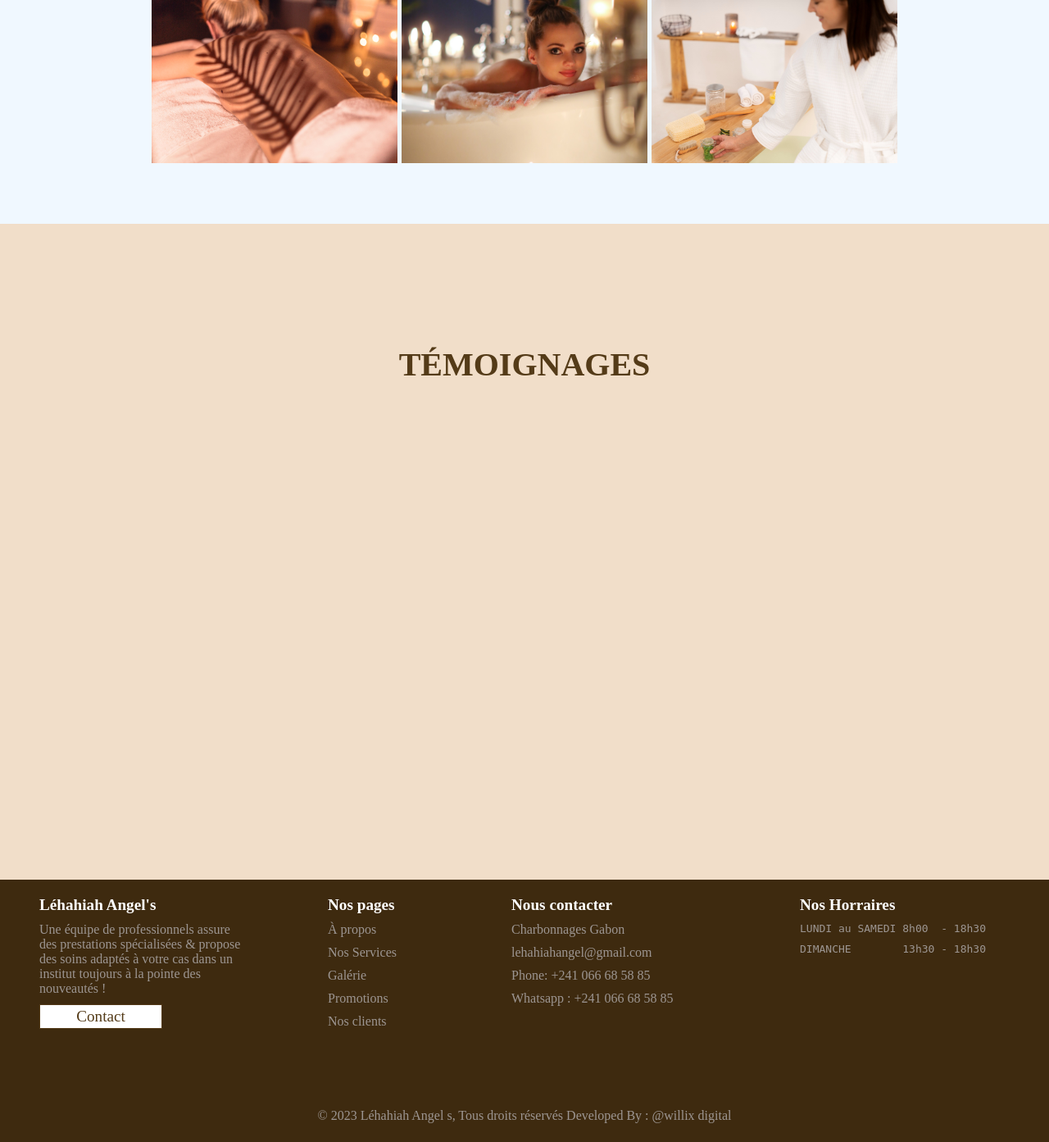
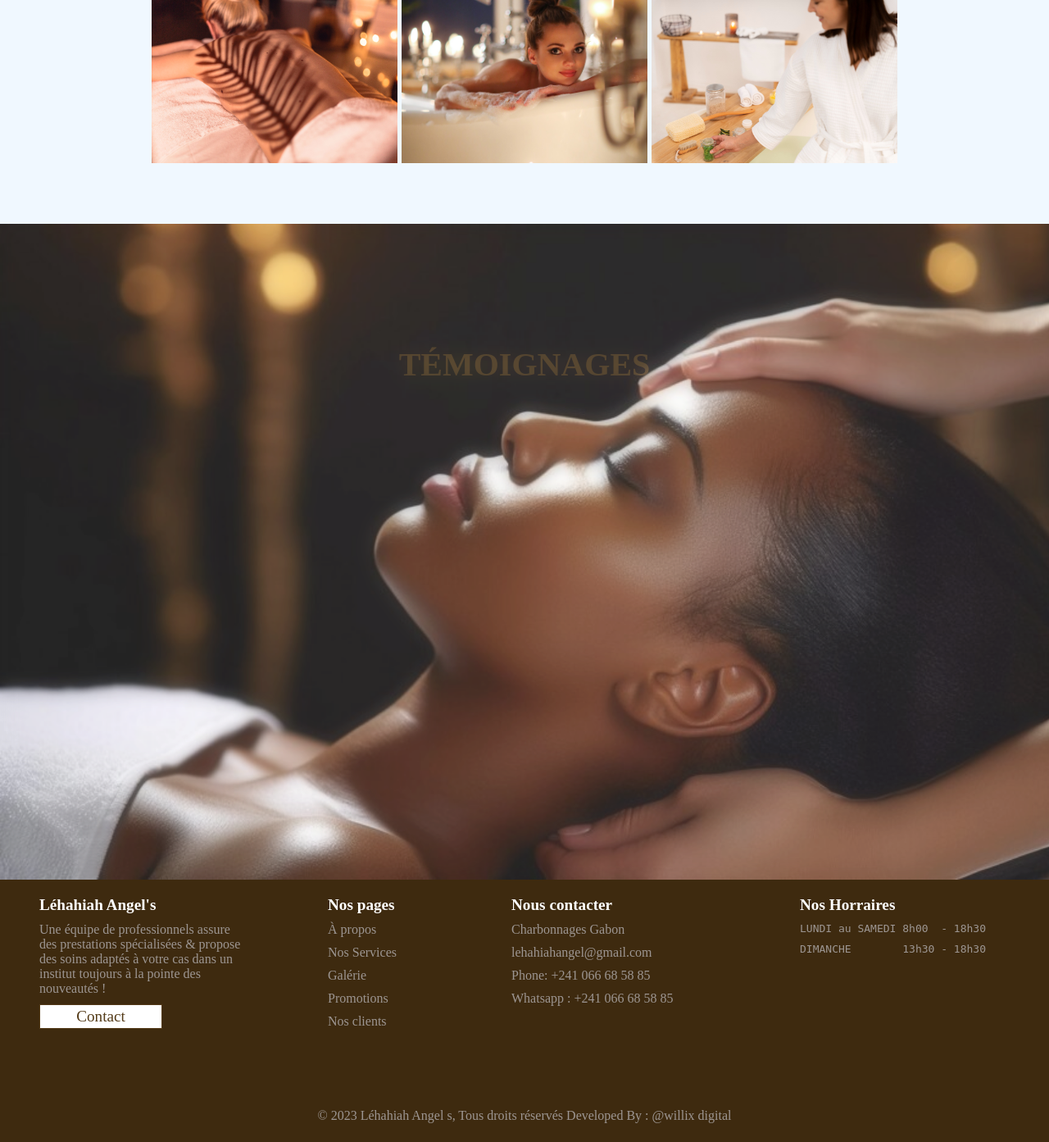
Before and after one commit to A-ArthurKing/A-ArthurKing.github.io, a PHP site: page / in a window 1280 px wide. Shown: the part 2937-4330 px from the top of the page at 82% size. Run offline with PHP 8.4, Linux system fonts and the light colour scheme; some libraries are stand-ins or nearby versions; some web fonts are replaced.

Commit message:
Dépot 33 avec résolutions de quelques bug

```diff
--- a/css/Style.css
+++ b/css/Style.css
@@ -760,6 +760,24 @@
     flex-wrap: wrap;
     justify-content: center;
     align-items: center;
+    background-image: url(../images/a-large.jpg);
+    background-attachment: fixed;
+    background-repeat: no-repeat;
+    background-size: cover;
+    backdrop-filter: blur(0px);
+    position: relative;
+}
+
+.TÉMOIGNAGES::before {
+    content: "";
+    position: absolute;
+    top: 0;
+    bottom: 0;
+    right: 0;
+    left: 0;
+    opacity: 40%;
+    background-color: rgba(255, 255, 255, 0.308);
+    backdrop-filter: blur(10px);
 }
 
 .TÉMOIGNAGES-txt {
--- a/css/rdv.css
+++ b/css/rdv.css
@@ -177,7 +177,7 @@
     top: 50%;
     left: 50%;
     transform: translate(-50%, -50%);
-    backdrop-filter: blur(0px);
+    backdrop-filter: blur(10px);
     border-radius: 15px;
 
 }
```
